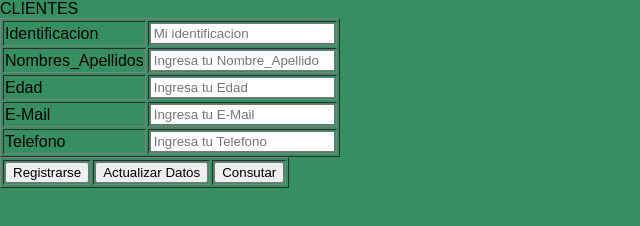
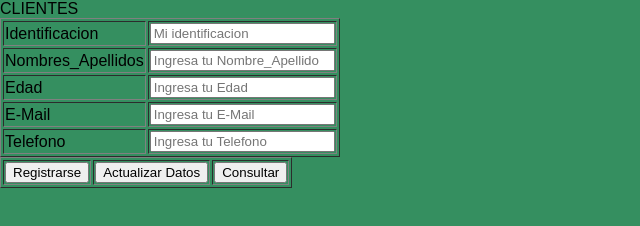
Before and after one commit to NARIASS2023/Formularios, a plain HTML site: page index.html in a window 1280 px wide. Shown: the full height of the page, 0-640 px from the left. Drawn offline with Linux system fonts and the light colour scheme.

Commit message:
Update index.html

```diff
--- a/index.html
+++ b/index.html
@@ -60,7 +60,7 @@
                                   </td>
                                   <td><input type="submit" value="Actualizar Datos" class="btn_registrarse">
                                   </td>
-                                  <td><input type="submit" value="Consutar" class="btn_registrarse">
+                                  <td><input type="submit" value="Consultar" class="btn_registrarse">
                                   </td>
                               </tr>
                           </table>
```
